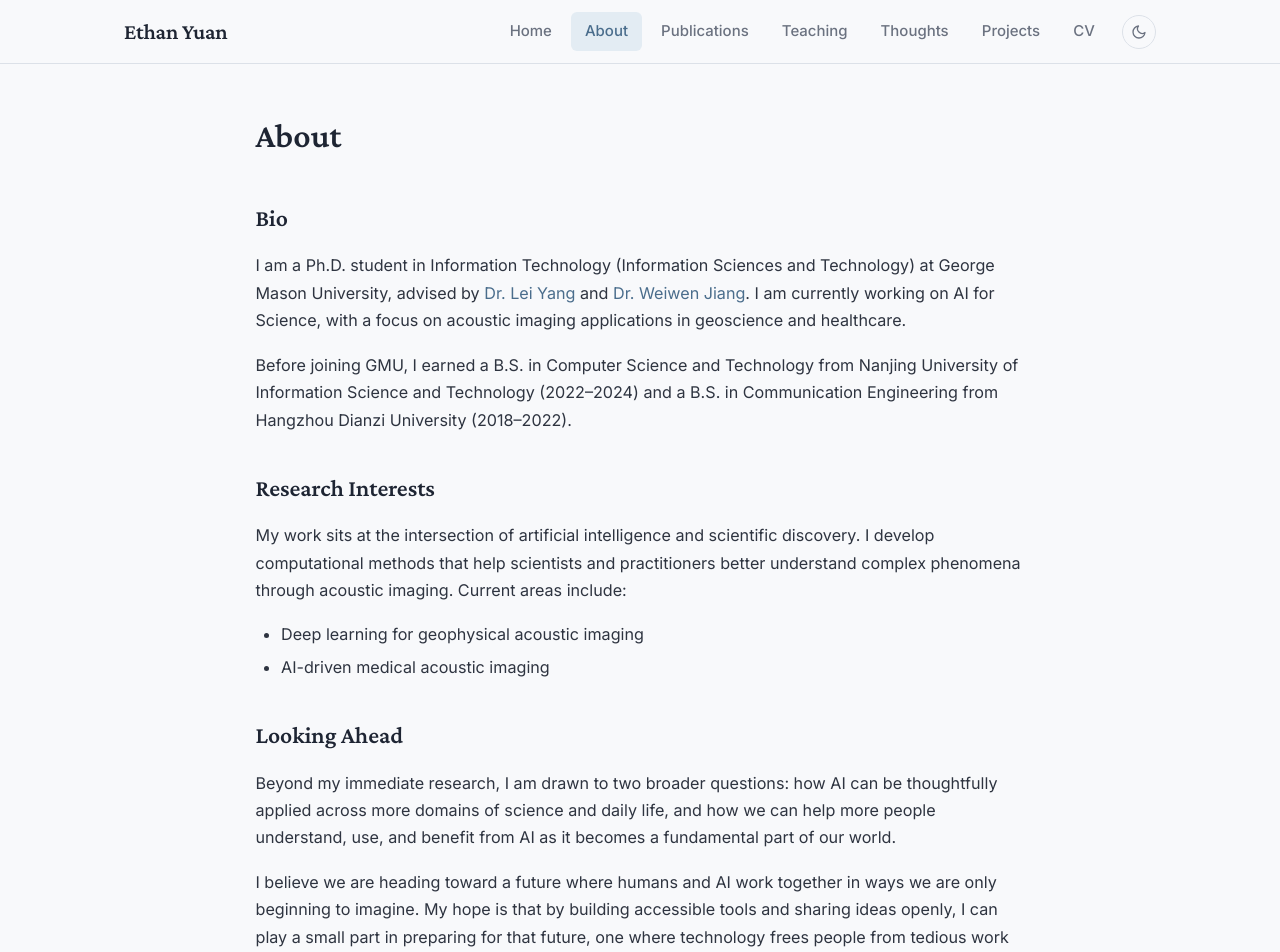
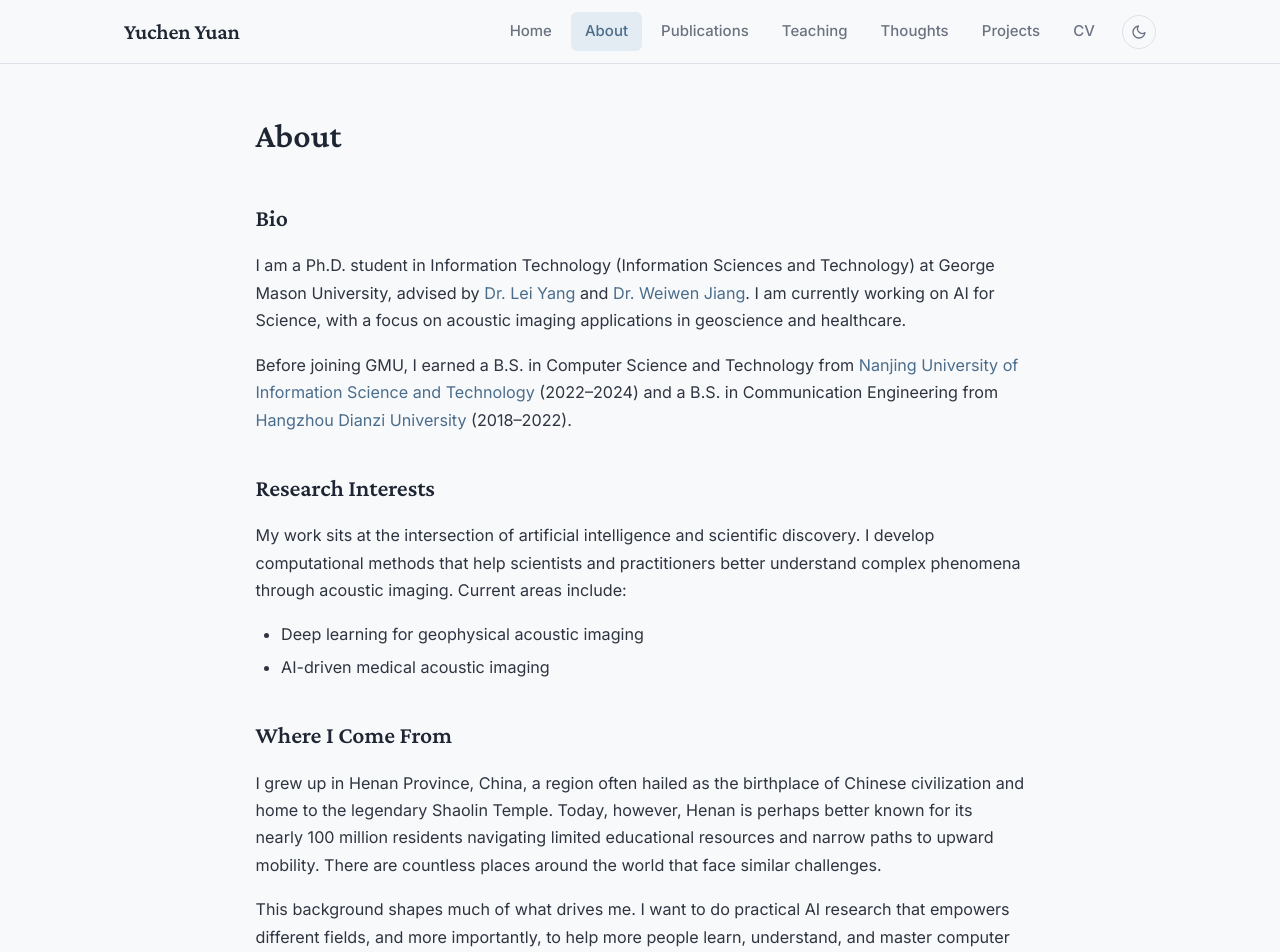
Before and after one commit to TheYuchen/TheYuchen.github.io, a Jekyll site: the page built from pages/about.md, in a window 1280 px wide and 1400 px high. Shown: the top 952 px of the window. Built offline with Jekyll 4.4.1, drawn with Linux system fonts in a browser that asks for light colours; some of the changed text lies outside the part shown.

Commit message:
Updated some details

```diff
--- a/_includes/footer.html
+++ b/_includes/footer.html
@@ -14,6 +14,9 @@
       <a href="https://scholar.google.com/" target="_blank" rel="noopener" aria-label="Google Scholar">
         <svg xmlns="http://www.w3.org/2000/svg" width="20" height="20" viewBox="0 0 24 24" fill="currentColor"><path d="M12 24a7 7 0 1 1 0-14 7 7 0 0 1 0 14zm0-24L0 9.5l4.838 3.94A8 8 0 0 1 12 9a8 8 0 0 1 7.162 4.44L24 9.5z"/></svg>
       </a>
+      <a href="https://www.linkedin.com/in/yuchen-yuan-851130378" target="_blank" rel="noopener" aria-label="LinkedIn">
+        <svg xmlns="http://www.w3.org/2000/svg" width="20" height="20" viewBox="0 0 24 24" fill="currentColor"><path d="M20.447 20.452h-3.554v-5.569c0-1.328-.027-3.037-1.852-3.037-1.853 0-2.136 1.445-2.136 2.939v5.667H9.351V9h3.414v1.561h.046c.477-.9 1.637-1.85 3.37-1.85 3.601 0 4.267 2.37 4.267 5.455v6.286zM5.337 7.433a2.062 2.062 0 0 1-2.063-2.065 2.064 2.064 0 1 1 2.063 2.065zm1.782 13.019H3.555V9h3.564v11.452zM22.225 0H1.771C.792 0 0 .774 0 1.729v20.542C0 23.227.792 24 1.771 24h20.451C23.2 24 24 23.227 24 22.271V1.729C24 .774 23.2 0 22.222 0h.003z"/></svg>
+      </a>
     </div>
   </div>
 </footer>
--- a/_includes/nav.html
+++ b/_includes/nav.html
@@ -1,7 +1,7 @@
 <nav class="site-nav">
   <div class="nav-container">
     <a href="{{ '/' | relative_url }}" class="site-logo">
-      <span class="logo-text">Ethan Yuan</span>
+      <span class="logo-text">Yuchen Yuan</span>
     </a>
     <button class="nav-toggle" aria-label="Toggle navigation">
       <span></span><span></span><span></span>
--- a/pages/about.md
+++ b/pages/about.md
@@ -8,7 +8,7 @@ permalink: /about/
 
 I am a Ph.D. student in Information Technology (Information Sciences and Technology) at George Mason University, advised by [Dr. Lei Yang](https://www.gmu.edu/profiles/lyang) and [Dr. Weiwen Jiang](https://www.gmu.edu/profiles/wjiang8). I am currently working on AI for Science, with a focus on acoustic imaging applications in geoscience and healthcare.
 
-Before joining GMU, I earned a B.S. in Computer Science and Technology from Nanjing University of Information Science and Technology (2022--2024) and a B.S. in Communication Engineering from Hangzhou Dianzi University (2018--2022).
+Before joining GMU, I earned a B.S. in Computer Science and Technology from [Nanjing University of Information Science and Technology](https://webs.nuist.edu.cn/_s104/p4908c4864/listm.psp) (2022--2024) and a B.S. in Communication Engineering from [Hangzhou Dianzi University](https://en.hdu.edu.cn/5001/list.htm) (2018--2022).
 
 ## Research Interests
 
@@ -17,10 +17,19 @@ My work sits at the intersection of artificial intelligence and scientific disco
 - Deep learning for geophysical acoustic imaging
 - AI-driven medical acoustic imaging
 
+## Where I Come From
+
+I grew up in Henan Province, China, a region often hailed as the birthplace of Chinese civilization and home to the legendary Shaolin Temple. Today, however, Henan is perhaps better known for its nearly 100 million residents navigating limited educational resources and narrow paths to upward mobility. There are countless places around the world that face similar challenges.
+
+This background shapes much of what drives me. I want to do practical AI research that empowers different fields, and more importantly, to help more people learn, understand, and master computer science and AI. As AI lowers the barrier to knowledge and capability, the opportunity to learn and benefit should be open to all. I think of this as a kind of "AI equity": ensuring that the transformative power of these technologies reaches everyone who is willing to learn.
+
 ## Looking Ahead
 
 Beyond my immediate research, I am drawn to two broader questions: how AI can be thoughtfully applied across more domains of science and daily life, and how we can help more people understand, use, and benefit from AI as it becomes a fundamental part of our world.
 
 I believe we are heading toward a future where humans and AI work together in ways we are only beginning to imagine. My hope is that by building accessible tools and sharing ideas openly, I can play a small part in preparing for that future, one where technology frees people from tedious work and leaves more room for curiosity, creativity, and the simple joy of being alive.
 
-<img src="{{ '/assets/images/vision-banner.png' | relative_url }}" alt="A vision of humans and AI coexisting" style="width: 100%; border-radius: 8px; margin-top: 1rem;">
+<div style="position: relative; display: inline-block; width: 100%; margin-top: 1rem;">
+  <img src="{{ '/assets/images/vision-banner.png' | relative_url }}" alt="A vision of humans and AI coexisting" style="width: 100%; border-radius: 8px;">
+  <span style="position: absolute; bottom: 8px; right: 10px; font-size: 0.68rem; color: rgba(255,255,255,0.75); text-shadow: 0 1px 3px rgba(0,0,0,0.5);">Generated with Nano Banana, inspired by Hayao Miyazaki's <i>Castle in the Sky</i></span>
+</div>
```
Also changed, not shown: _preview.html (+8 -2 lines), index.html (+9 -2 lines), pages/cv.md (+2 -2 lines).
